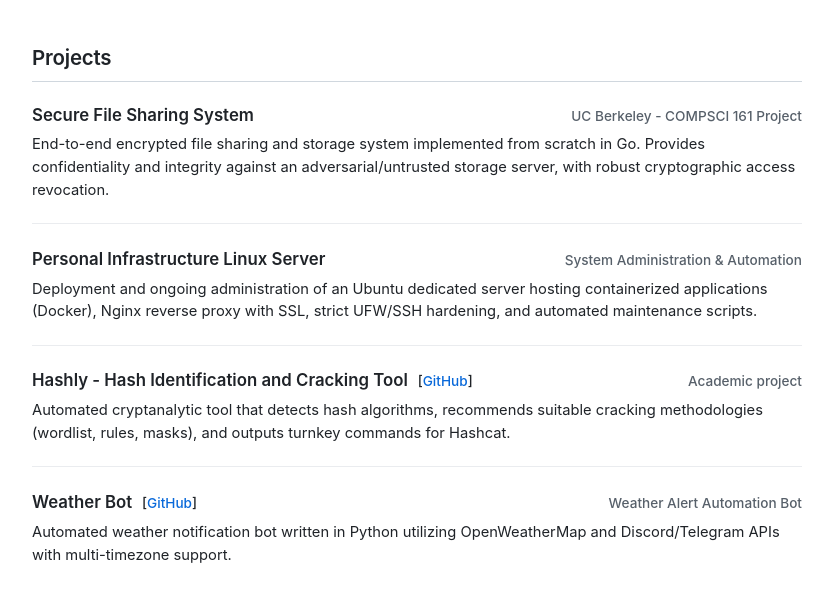
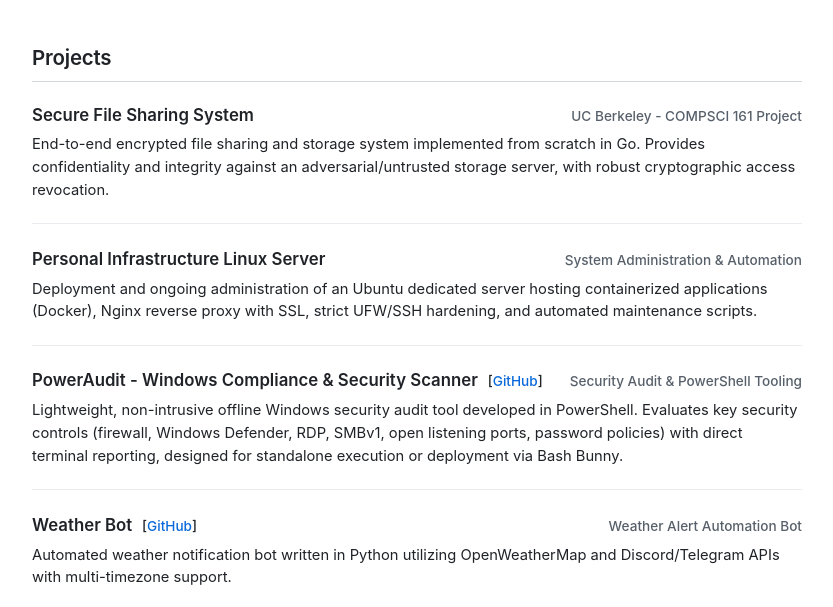
Before and after one commit to DJ3T/timdethe, a plain HTML site: page index.html in a window 1280 px wide. Shown: the part 1715-2322 px from the top of the page, without its empty margins (368-1201 px from the left). Drawn offline with Linux system fonts and the light colour scheme.

Commit message:
Update order of certifs

```diff
--- a/script.js
+++ b/script.js
@@ -46,8 +46,8 @@ const translations = {
         date: "2026 - Present",
         logo: "logos/thales.jpg",
         desc: [
-          "Involved in complex technical cybersecurity engineering initiatives.",
-          "Scripting and tooling development for automated testing on embedded systems."
+          "Security vulnerability analysis on embedded systems using test suites.",
+          "Development of cybersecurity tools for IVVQ teams."
         ]
       },
       {
@@ -89,13 +89,6 @@ const translations = {
     ],
     certifications: [
       {
-        title: "TOEIC Listening & Reading - 990 / 990 (Perfect Score)",
-        org: "ETS Global",
-        date: "2026",
-        logo: "logos/ets.jpg",
-        desc: "Achieved the absolute maximum score (990/990). Level C2 / Full bilingual proficiency in professional and technical English."
-      },
-      {
         title: "CompTIA Security+",
         org: "CompTIA",
         date: "Certified",
@@ -103,6 +96,13 @@ const translations = {
         link: "https://www.credly.com/badges/019bcfa0-0426-4b21-9f6a-debfe5636b9e",
         linkLabel: "Credly",
         desc: "Comprehensive security principles, network defense architectures, vulnerability assessment, cryptography, and incident response."
+      },
+      {
+        title: "TOEIC Listening & Reading - 990 / 990 (Perfect Score)",
+        org: "ETS Global",
+        date: "2026",
+        logo: "logos/ets.jpg",
+        desc: "Achieved the absolute maximum score (990/990). Level C2 / Full bilingual proficiency in professional and technical English."
       },
       {
         title: "Gold Medal - Concours Lépine International Junior",
@@ -125,11 +125,11 @@ const translations = {
         desc: "Deployment and ongoing administration of an Ubuntu dedicated server hosting containerized applications (Docker), Nginx reverse proxy with SSL, strict UFW/SSH hardening, and automated maintenance scripts."
       },
       {
-        title: "Hashly - Hash Identification and Cracking Tool",
-        context: "Academic project",
-        link: "https://github.com/DJ3T/Hashly",
+        title: "PowerAudit - Windows Compliance & Security Scanner",
+        context: "Security Audit & PowerShell Tooling",
+        link: "https://github.com/DJ3T/PowerAudit",
         linkLabel: "GitHub",
-        desc: "Automated cryptanalytic tool that detects hash algorithms, recommends suitable cracking methodologies (wordlist, rules, masks), and outputs turnkey commands for Hashcat."
+        desc: "Lightweight, non-intrusive offline Windows security audit tool developed in PowerShell. Evaluates key security controls (firewall, Windows Defender, RDP, SMBv1, open listening ports, password policies) with direct terminal reporting, designed for standalone execution or deployment via Bash Bunny."
       },
       {
         title: "Weather Bot",
@@ -197,8 +197,8 @@ const translations = {
         date: "2026 - Présent",
         logo: "logos/thales.jpg",
         desc: [
-          "Participation à des projets techniques complexes au sein des équipes de cybersécurité.",
-          "Développement de scripts pour le test et l'automatisation de logiciels sur systèmes embarqués."
+          "Analyse de failles et de vulnérabilités de sécurité sur systèmes embarqués via des suites de tests.",
+          "Développement d'outils de cybersécurité pour les équipes IVVQ."
         ]
       },
       {
@@ -240,13 +240,6 @@ const translations = {
     ],
     certifications: [
       {
-        title: "TOEIC Listening & Reading - 990 / 990 (Score parfait)",
-        org: "ETS Global",
-        date: "2026",
-        logo: "logos/ets.jpg",
-        desc: "Obtention du score maximal absolu (990/990). Niveau C2 / Maîtrise bilingue complète de l'anglais professionnel et technique."
-      },
-      {
         title: "CompTIA Security+",
         org: "CompTIA",
         date: "Certifié",
@@ -254,6 +247,13 @@ const translations = {
         link: "https://www.credly.com/badges/019bcfa0-0426-4b21-9f6a-debfe5636b9e",
         linkLabel: "Credly",
         desc: "Maîtrise des principes fondamentaux de sécurité, architectures réseau, gestion des vulnérabilités, cryptographie et réponse aux incidents."
+      },
+      {
+        title: "TOEIC Listening & Reading - 990 / 990 (Score parfait)",
+        org: "ETS Global",
+        date: "2026",
+        logo: "logos/ets.jpg",
+        desc: "Obtention du score maximal absolu (990/990). Niveau C2 / Maîtrise bilingue complète de l'anglais professionnel et technique."
       },
       {
         title: "Médaille d’Or - Concours Lépine International Junior",
@@ -276,11 +276,11 @@ const translations = {
         desc: "Déploiement et administration continue d'un serveur dédié sous Ubuntu Server. Hébergement de services web conteneurisés avec Docker et reverse proxy Nginx, durcissement des accès SSH, pare-feu UFW et automatisation des sauvegardes par scripts Bash."
       },
       {
-        title: "Hashly - Outil d'Analyse et de Déchiffrement de Hachages",
-        context: "Projet universitaire",
-        link: "https://github.com/DJ3T/Hashly",
+        title: "PowerAudit - Scanner de Conformité & Sécurité Windows",
+        context: "Audit de sécurité & outillage PowerShell",
+        link: "https://github.com/DJ3T/PowerAudit",
         linkLabel: "GitHub",
-        desc: "Application d'analyse qui identifie automatiquement l'algorithme d'un hachage cryptographique donné, suggère les stratégies d'attaque adaptées (dictionnaire, masque, règles) et génère la commande optimisée pour Hashcat."
+        desc: "Outil d'audit de sécurité Windows hors ligne, léger et non intrusif développé en PowerShell. Analyse les configurations de sécurité critiques (pare-feu, Windows Defender, RDP, SMBv1, ports ouverts, politiques de comptes) avec restitution directe dans le terminal, conçu pour une exécution autonome ou via Bash Bunny."
       },
       {
         title: "Weather Bot",
```
Also changed, not shown: index.html (+9 -4 lines).
